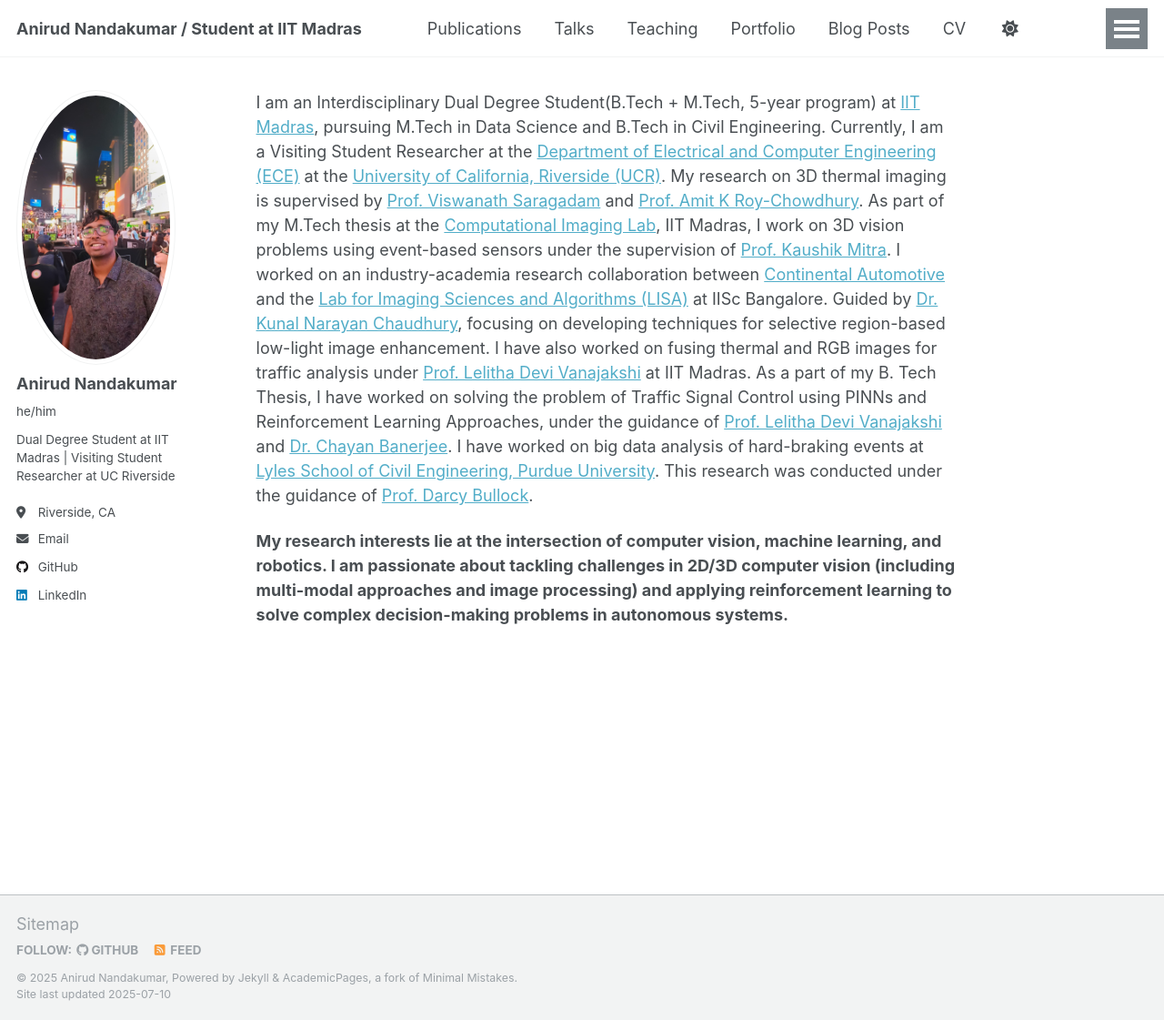
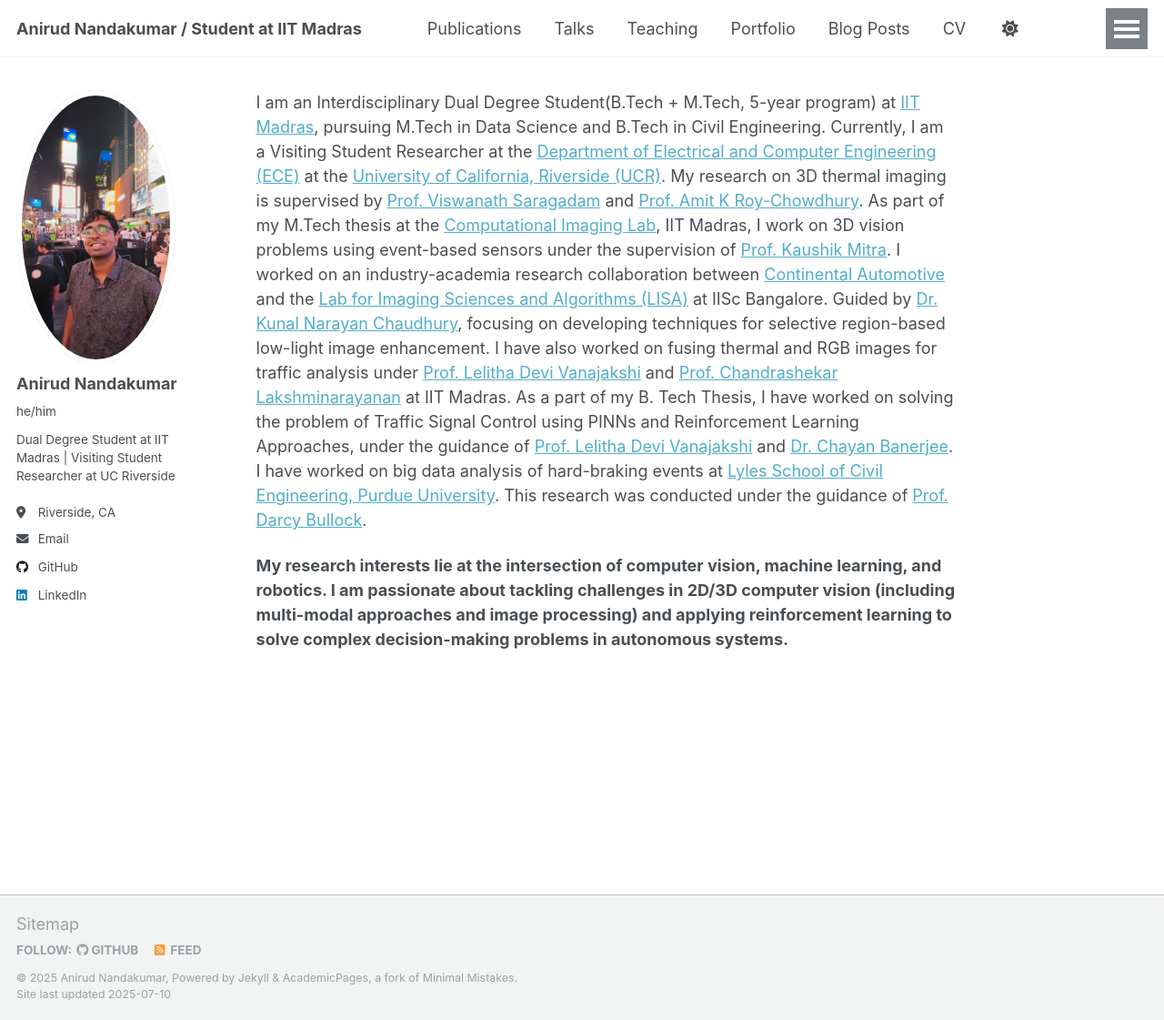
Before and after one commit to AnirudN/AnirudN.github.io, a Jekyll site: the page built from _pages/about.md, in a window 1280 px wide and 1121 px high. Shown: the whole window at 91% size. Built offline with Jekyll 4.4.1, drawn with Linux system fonts in a browser that asks for light colours; a script that is not in the unit is left out.

Commit message:
Update about.md

```diff
--- a/_pages/about.md
+++ b/_pages/about.md
@@ -9,7 +9,7 @@ redirect_from:
 I am an Interdisciplinary Dual Degree Student(B.Tech + M.Tech, 5-year program) at [IIT Madras](https://www.iitm.ac.in/), pursuing M.Tech in Data Science and B.Tech in Civil Engineering. Currently, I am a Visiting Student Researcher at the [Department of Electrical and Computer Engineering (ECE)](https://www.ece.ucr.edu/) at the [University of California, Riverside (UCR)](https://www.ucr.edu/). My research on 3D thermal imaging is supervised by [Prof. Viswanath Saragadam](https://vishwa91.github.io/) and [Prof. Amit K Roy-Chowdhury](https://vcg.ece.ucr.edu/amit).
 As part of my M.Tech thesis at the [Computational Imaging Lab](http://www.ee.iitm.ac.in/kmitra/), IIT Madras, I work on 3D vision problems using event-based sensors under the supervision of [Prof. Kaushik Mitra](http://www.ee.iitm.ac.in/kmitra/).
 I worked on an industry-academia research collaboration between [Continental Automotive](https://www.continental.com/en/) and the [Lab for Imaging Sciences and Algorithms (LISA)](http://lisa.ee.iisc.ac.in/) at IISc Bangalore. Guided by [Dr. Kunal Narayan Chaudhury](https://sites.google.com/site/kunalnchaudhury/home/), focusing on developing techniques for selective region-based low-light image enhancement.
-I have also worked on fusing thermal and RGB images for traffic analysis under [Prof. Lelitha Devi Vanajakshi](https://civil.iitm.ac.in/faculty/lelitha/) at IIT Madras. As a part of my B. Tech Thesis, I have worked on solving the problem of Traffic Signal Control using PINNs and Reinforcement Learning Approaches, under the guidance of [Prof. Lelitha Devi Vanajakshi](https://civil.iitm.ac.in/faculty/lelitha/) and [Dr. Chayan Banerjee](https://www.qut.edu.au/about/our-people/academic-profiles/c.banerjee).
+I have also worked on fusing thermal and RGB images for traffic analysis under [Prof. Lelitha Devi Vanajakshi](https://civil.iitm.ac.in/faculty/lelitha/) and [Prof. Chandrashekar Lakshminarayanan](https://sites.google.com/view/chandrashekar-lakshminarayanan) at IIT Madras. As a part of my B. Tech Thesis, I have worked on solving the problem of Traffic Signal Control using PINNs and Reinforcement Learning Approaches, under the guidance of [Prof. Lelitha Devi Vanajakshi](https://civil.iitm.ac.in/faculty/lelitha/) and [Dr. Chayan Banerjee](https://www.qut.edu.au/about/our-people/academic-profiles/c.banerjee).
 I have worked on big data analysis of hard-braking events at [Lyles School of Civil Engineering, Purdue University](https://www.purdue.edu/). This research was conducted under the guidance of [Prof. Darcy Bullock](https://engineering.purdue.edu/CCE/People/ptProfile?resource_id=2005).
 
 **My research interests lie at the intersection of computer vision, machine learning, and robotics. I am passionate about tackling challenges in 2D/3D computer vision (including multi-modal approaches and image processing) and applying reinforcement learning to solve complex decision-making problems in autonomous systems.**
```
